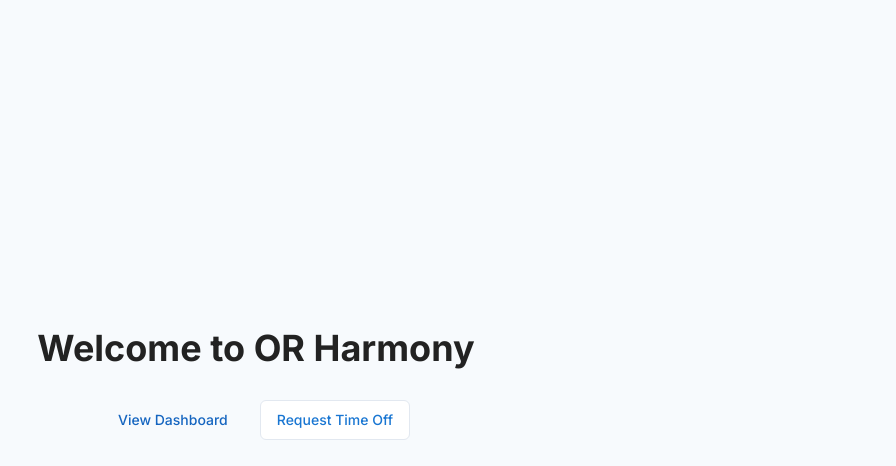
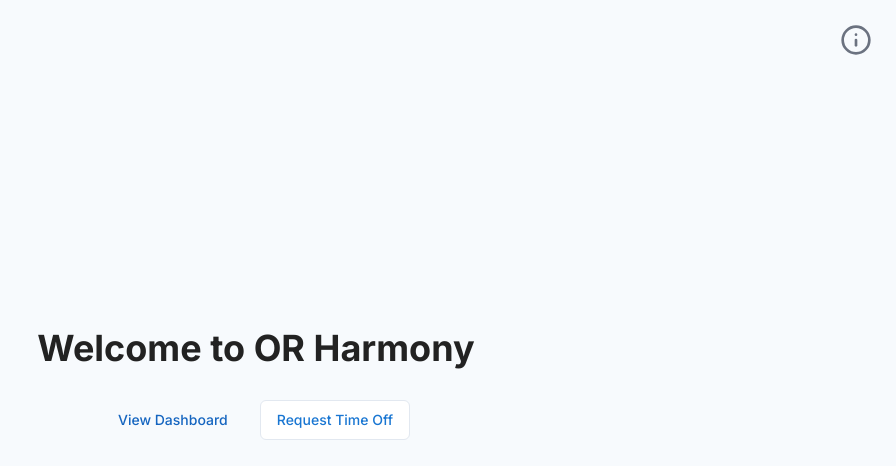
Before and after one commit to Ylaneb/orharmony, a Next.js app: page / in a window 1280 px wide. Shown: the top 466 px of the page, without its empty margins (384-1280 px from the left). Built offline with nearby package versions, Linux system fonts and the light colour scheme.

Commit message:
chore: push all local changes to ensure everything is tracked and up to date

```diff
--- a/src/app/page.tsx
+++ b/src/app/page.tsx
@@ -1,14 +1,18 @@
 import { Button } from "@/components/ui/button"
 import Link from "next/link"
+import { Info } from "lucide-react"
 
 export default function Home() {
   return (
-    <main className="flex min-h-screen flex-col items-center justify-center p-24">
+    <main className="flex min-h-screen flex-col items-center justify-center p-24 relative">
+      {/* Info Icon Top Right */}
+      <Link href="/info" className="absolute top-6 right-6 text-gray-500 hover:text-blue-600 transition-colors">
+        <Info size={32} aria-label="Info" />
+      </Link>
       <div className="z-10 max-w-5xl w-full items-center justify-center text-center">
         <h1 className="text-4xl font-bold mb-8">
           Welcome to OR Harmony
         </h1>
-
         <div className="flex gap-4 justify-center mb-8">
           <Link href="/dashboard">
             <Button>View Dashboard</Button>
@@ -17,7 +21,6 @@ export default function Home() {
             <Button variant="outline">Request Time Off</Button>
           </Link>
         </div>
-
       </div>
     </main>
   )
```
